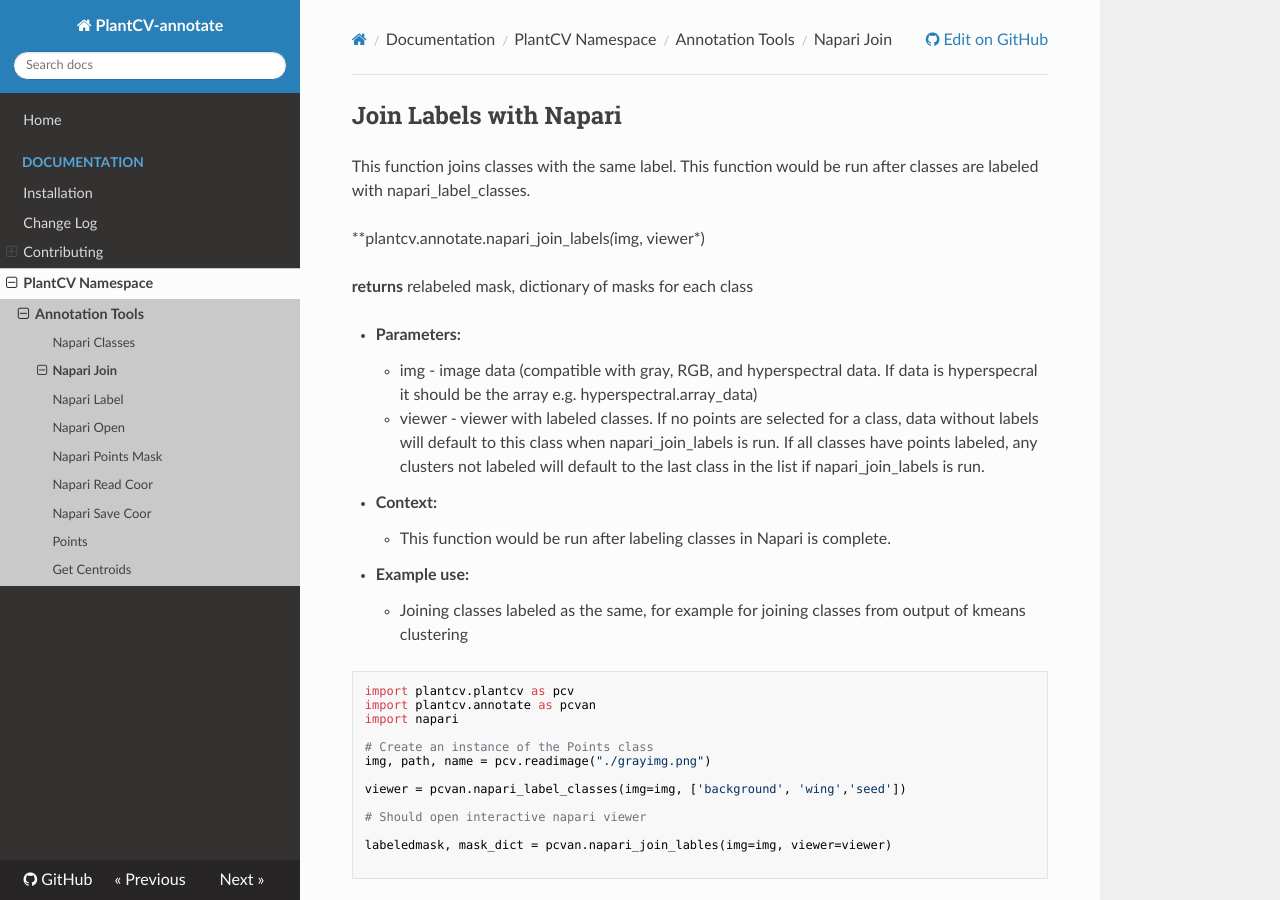
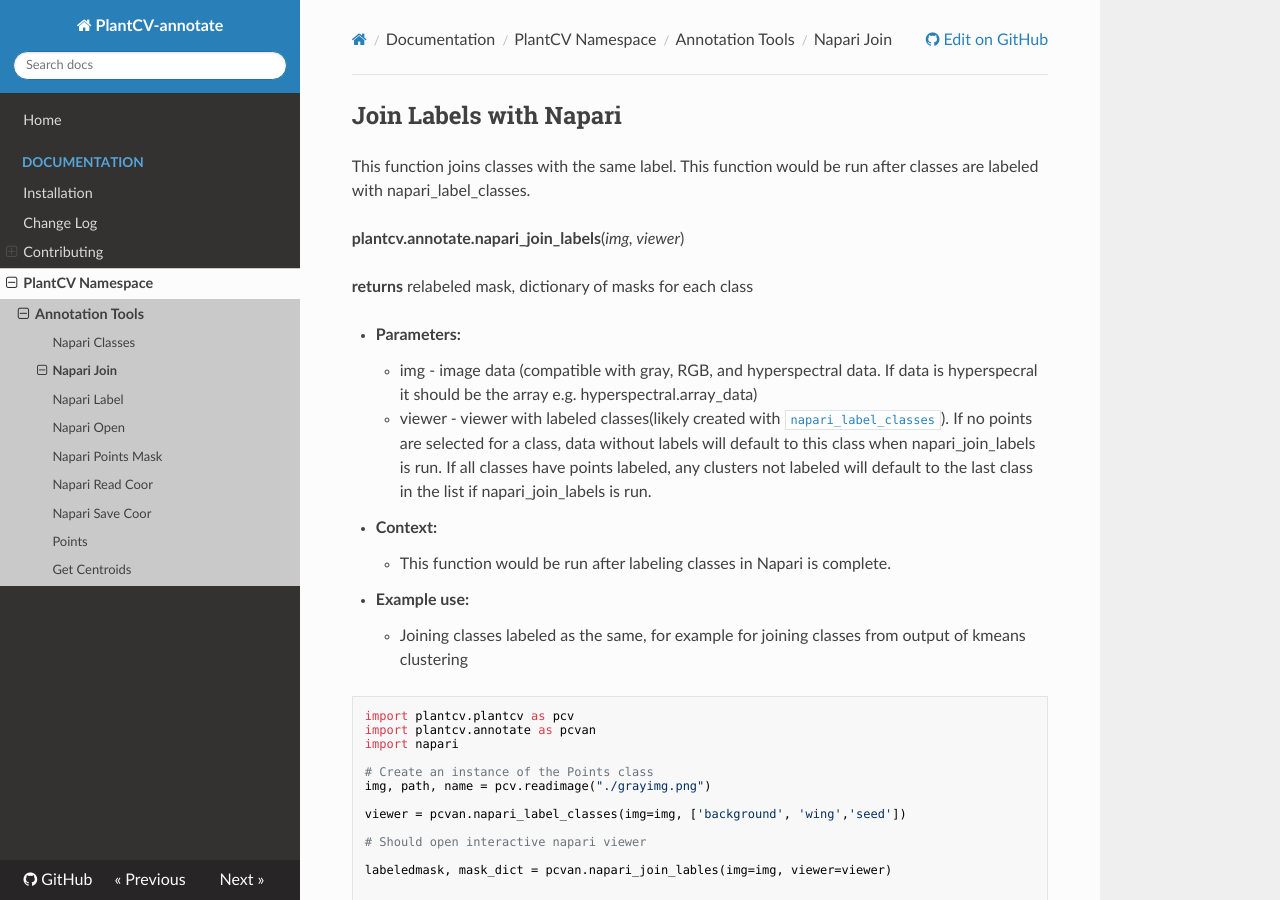
Before and after one commit to danforthcenter/plantcv-annotate, an MkDocs documentation site: the page built from docs/napari_join_labels.md, in a window 1280 px wide and 900 px high. Built offline with MkDocs 1.6.1, drawn with Linux system fonts in a browser that asks for light colours; nearby versions of some CDN libraries.

Commit message:
header syntax & link to relevant upstream function

```diff
--- a/docs/napari_join_labels.md
+++ b/docs/napari_join_labels.md
@@ -2,13 +2,14 @@
 
 This function joins classes with the same label. This function would be run after classes are labeled with napari_label_classes.
 
-**plantcv.annotate.napari_join_labels*(*img, viewer*)
+**plantcv.annotate.napari_join_labels**(*img, viewer*)
 
 **returns** relabeled mask, dictionary of masks for each class
 
 - **Parameters:**
     - img - image data (compatible with gray, RGB, and hyperspectral data. If data is hyperspecral it should be the array e.g. hyperspectral.array_data)
-    - viewer - viewer with labeled classes. If no points are selected for a class,
+    - viewer - viewer with labeled classes(likely created with [`napari_label_classes`](napari_label_classes.md)).
+        If no points are selected for a class,
         data without labels will default to this class when napari_join_labels
         is run. If all classes have points labeled, any clusters not labeled
         will default to the last class in the list if napari_join_labels is
```
